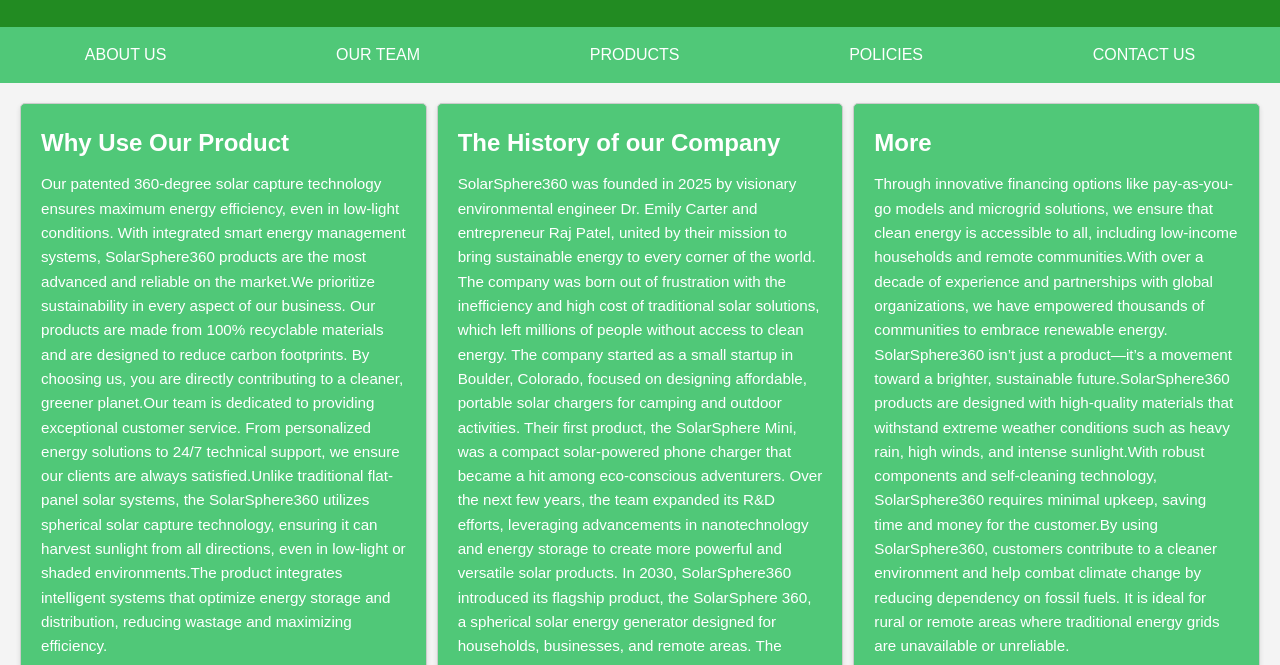
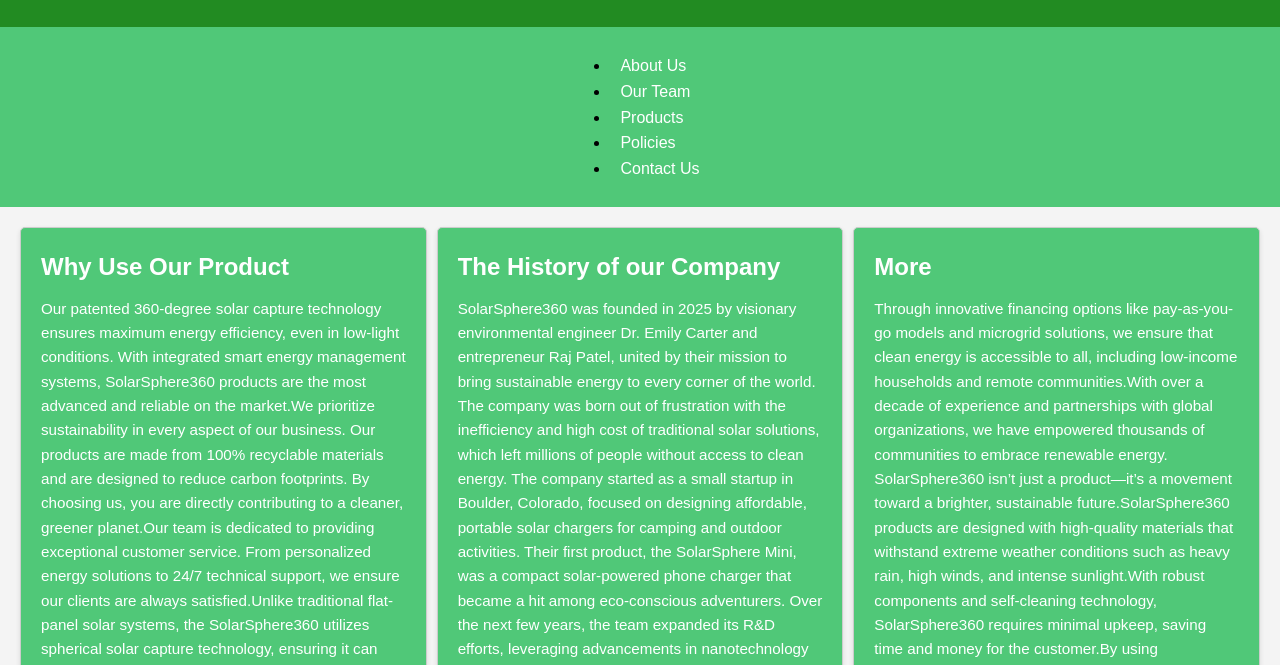
Before and after one commit to ellieod8/myfinalproject, a plain HTML site: page index.html in a window 1280 px wide. Shown: the part 135-800 px from the top of the page. Drawn offline with Linux system fonts and the light colour scheme.

Commit message:
Update index.html

```diff
--- a/index.html
+++ b/index.html
@@ -11,11 +11,12 @@
         <h1>THE SOLAR SPHERE 360</h1>
     </header>
     <nav class="navbar">
-        <a href="#about-us">ABOUT US</a>
-        <a href="#our-team">OUR TEAM</a>
-        <a href="#products">PRODUCTS</a>
-        <a href="#policies">POLICIES</a>
-        <a href="#contact-us">CONTACT US</a>
+                <ul>
+	              <li><a href="index.html"#about-us">About Us</a></li>
+                <li><a href="employees.html"#our-team">Our Team</a></li>
+                <li><a href="products.html"#products">Products</a></li>
+                <li><a href="policies.html"#policies">Policies</a></li>
+                <li><a href="contact_us.html"#contact-us">Contact Us</a></li>
     </nav>
     <main class="content">
         <section id="about-us" class="section">
```
